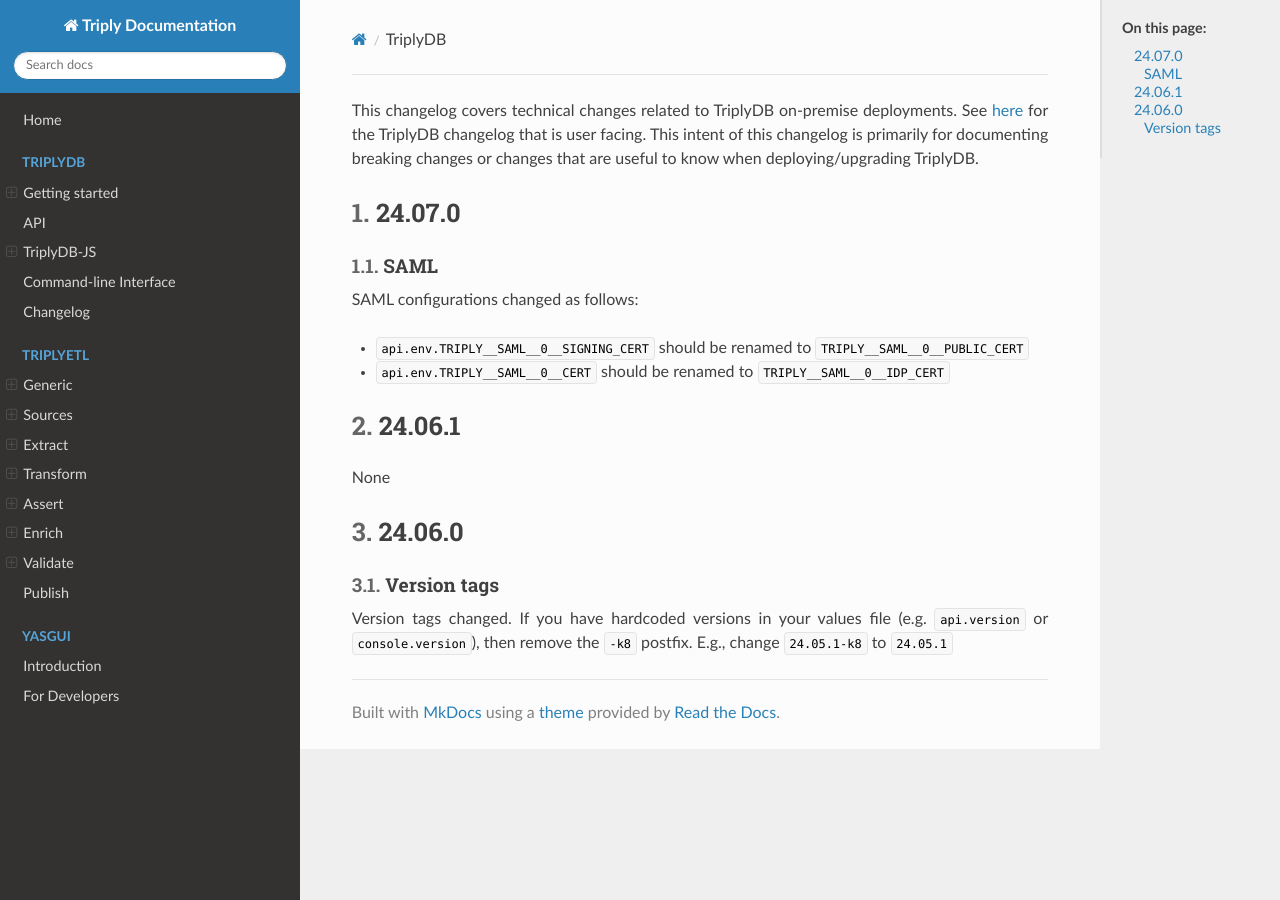
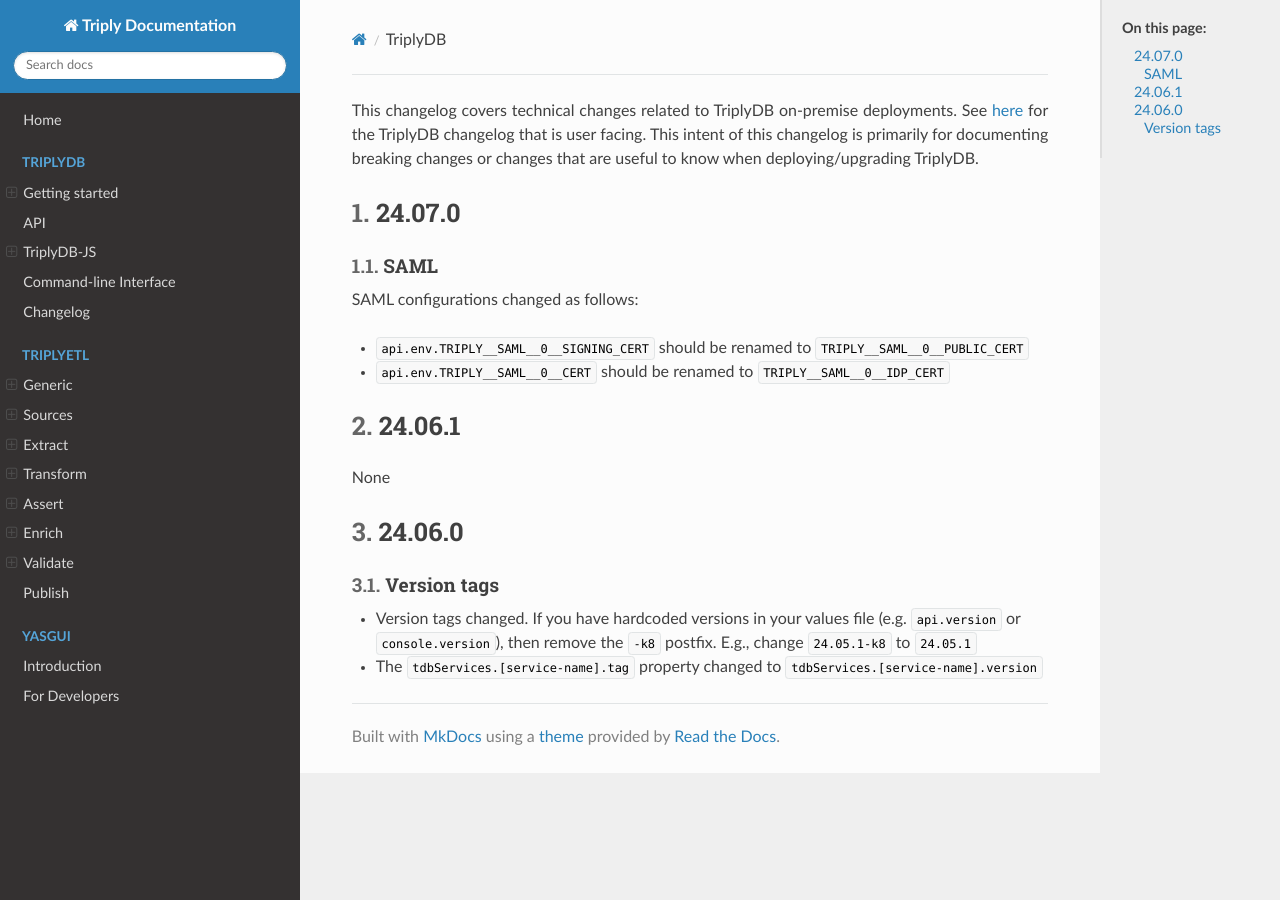
Before and after one commit to TriplyDB/Documentation, an MkDocs documentation site: the page built from docs/triplydb-technical-changelog/index.md, in a window 1280 px wide. Built offline with MkDocs 1.6.1, drawn with Linux system fonts in a browser that asks for light colours.

Commit message:
updated technical changelog

```diff
--- a/docs/triplydb-technical-changelog/index.md
+++ b/docs/triplydb-technical-changelog/index.md
@@ -25,5 +25,5 @@
 
 ### Version tags
 
-Version tags changed. If you have hardcoded versions in your values file (e.g. `api.version` or `console.version`), then remove the `-k8` postfix.
-E.g., change `24.05.1-k8` to `24.05.1`
+- Version tags changed. If you have hardcoded versions in your values file (e.g. `api.version` or `console.version`), then remove the `-k8` postfix. E.g., change `24.05.1-k8` to `24.05.1`
+- The `tdbServices.[service-name].tag` property changed to `tdbServices.[service-name].version`
```
